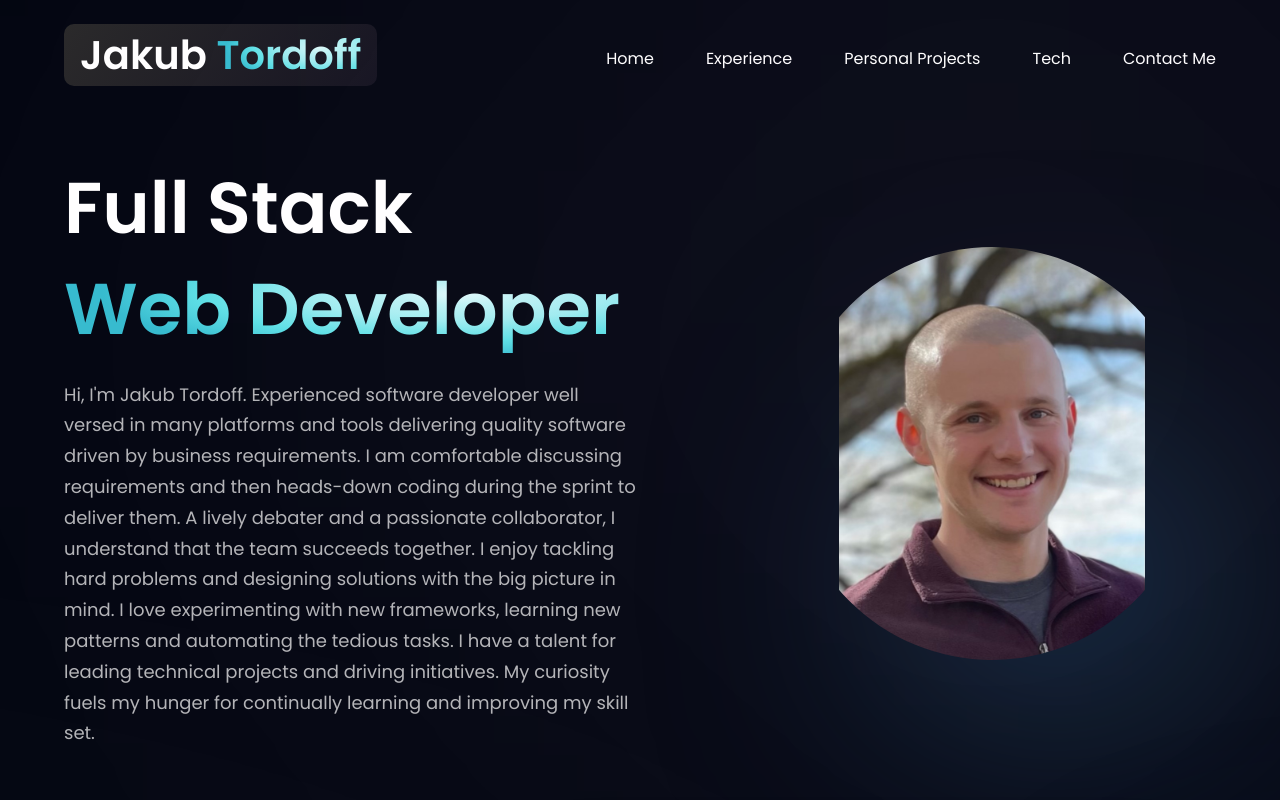
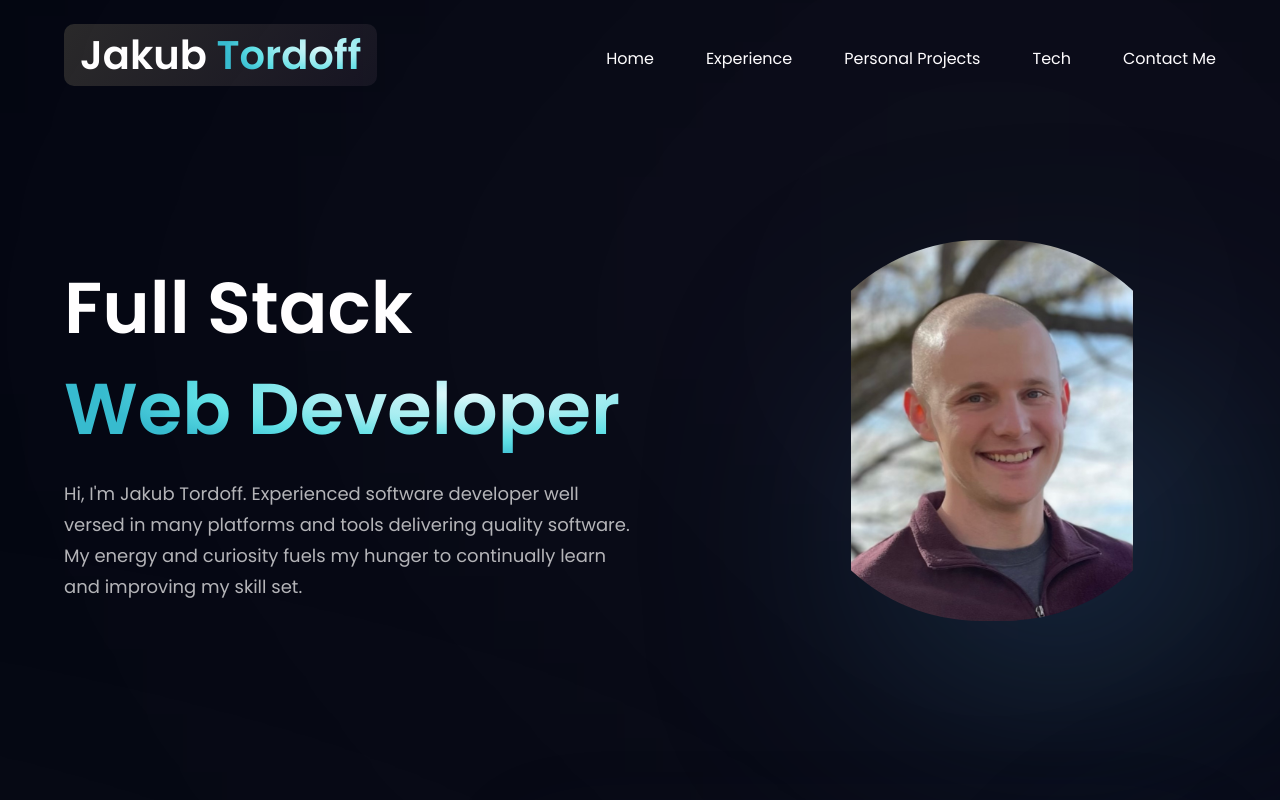
Before and after one commit to ktordoff13/react-resume, a React (Vite) app: page / in a window 1280 px wide. Shown: the top 800 px of the page. Built offline with nearby package versions, Linux system fonts and the light colour scheme.

Commit message:
udpated main content

```diff
--- a/src/components/Hero.tsx
+++ b/src/components/Hero.tsx
@@ -15,16 +15,9 @@ const Hero = () => {
         </div>
         <p className={`${styles.paragraph} max-w-[750px] mt-5`}>
           Hi, I'm Jakub Tordoff. Experienced software developer well versed in
-          many platforms and tools delivering quality software driven by
-          business requirements. I am comfortable discussing requirements and
-          then heads-down coding during the sprint to deliver them. A lively
-          debater and a passionate collaborator, I understand that the team
-          succeeds together. I enjoy tackling hard problems and designing
-          solutions with the big picture in mind. I love experimenting with new
-          frameworks, learning new patterns and automating the tedious tasks. I
-          have a talent for leading technical projects and driving initiatives.
-          My curiosity fuels my hunger for continually learning and improving my
-          skill set.
+          many platforms and tools delivering quality software. My energy and
+          curiosity fuels my hunger to continually learn and improving my skill
+          set.
         </p>
       </div>
 
```
